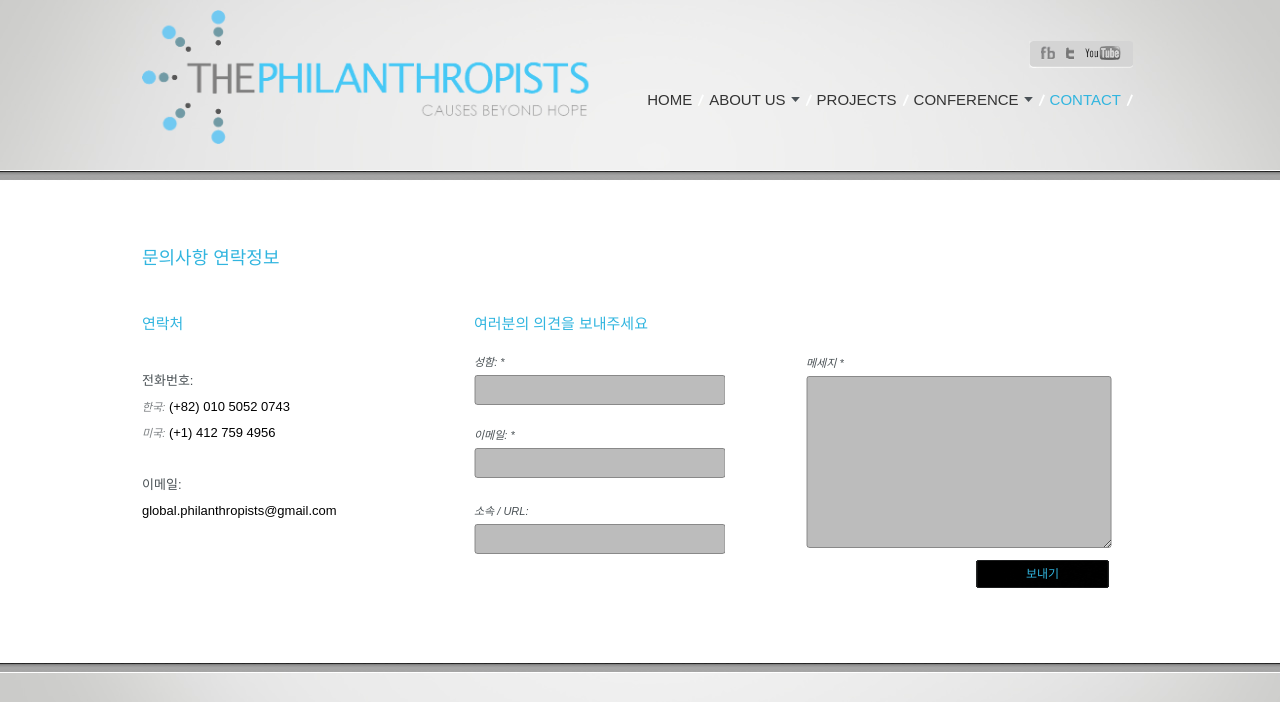
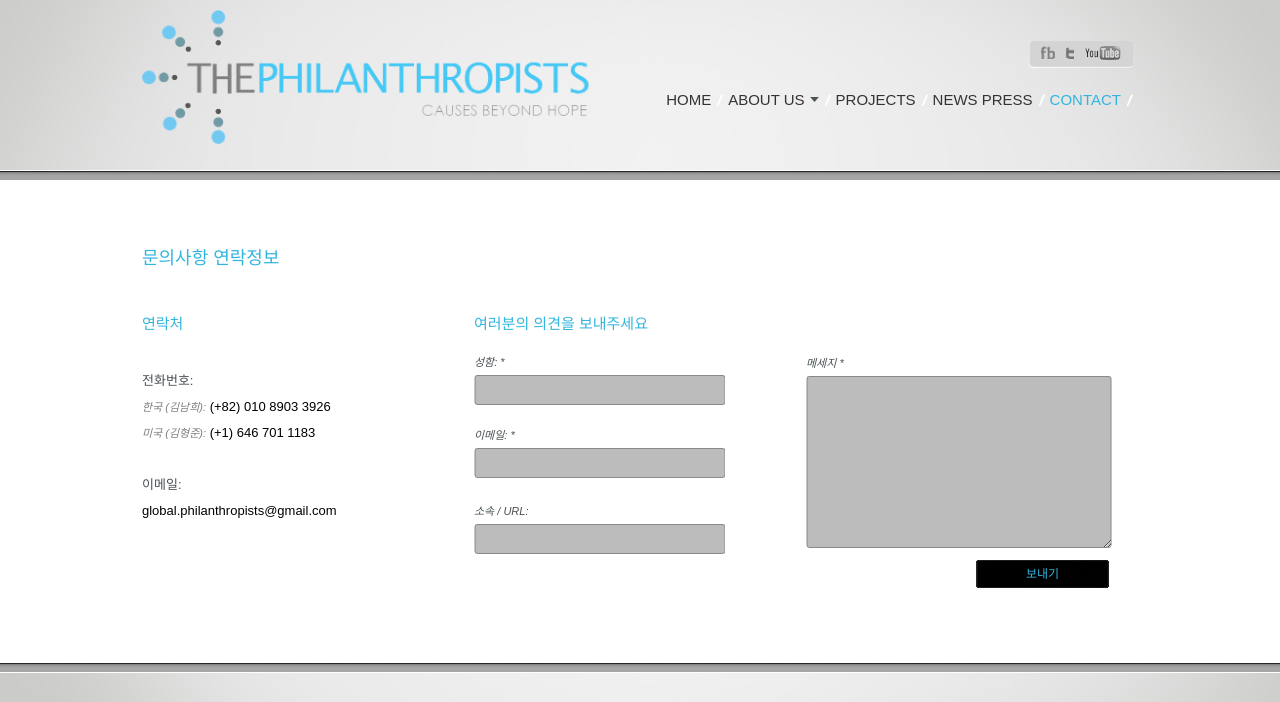
Before and after one commit to nackchoon/philanthropists, a PHP site: page /contact.php in a window 1280 px wide. Shown: the top 702 px of the page. Run offline with PHP 8.4, Linux system fonts and the light colour scheme; some web fonts are replaced.

Commit message:
navigation change, consulting delete, contact info change

```diff
--- a/contact.php
+++ b/contact.php
@@ -63,9 +63,9 @@
 
 							<span class="gray">전화번호:</span><br />
 
-							<small>한국:</small> <span class="black">(+82) 010 5052 0743</span><br />
+							<small>한국 (김남희):</small> <span class="black">(+82) 010 8903 3926</span><br />
 
-							<small>미국:</small> <span class="black">(+1) 412 759 4956</span><br /><br />
+							<small>미국 (김형준):</small> <span class="black">(+1) 646 701 1183</span><br /><br />
 
 							<span class="gray">이메일:</span><br />
 
--- a/includes/navi.php
+++ b/includes/navi.php
@@ -20,37 +20,27 @@
 
 		<li class="root-item"><a <?php if ($current_page == "projects") { ?>class="active"<?php } ?> href="/projects.php">Projects</a></li>
 
-		<li class="root-item parent"><a <?php if ($current_page == "conference") { ?>class ="active"<?php } ?> href="/projects/conference/index.php">Conference</a>
+    <!-- <li class="root-item parent"><a <?php if ($current_page == "conference") { ?>class ="active"<?php } ?> href="/projects/conference/index.php">Conference</a>
 
-			<ul>
+      <ul>
 
-				<li class="first"><a <?php if ($current_page == "conference") { ?>class="active"<?php } ?> href="/projects/conference/index.php#content">Overview</a></li>
+        <li class="first"><a <?php if ($current_page == "conference") { ?>class="active"<?php } ?> href="/projects/conference/index.php#content">Overview</a></li>
 
-				<li><a <?php if ($current_page == "conference_topics") { ?>class="active"<?php } ?> href="/projects/conference/topics.php#content">Topics</a></li>
+        <li><a <?php if ($current_page == "conference_topics") { ?>class="active"<?php } ?> href="/projects/conference/topics.php#content">Topics</a></li>
 
-				<!-- <li><a <?php if ($current_page == "conference_panelists") { ?>class="active"<?php } ?> href="/projects/conference/panelists.php#content">Panelists</a></li> -->
+        <li class="last"><a <?php if ($current_page == "conference_speakers") { ?>class="active"<?php } ?> href="/projects/conference/mainspeaker.php#content">Speakers</a></li>
 
-				<li class="last"><a <?php if ($current_page == "conference_speakers") { ?>class="active"<?php } ?> href="/projects/conference/mainspeaker.php#content">Speakers</a></li>
+      </ul>
 
-			</ul>
+    </li> -->
 
-		</li>
 
-		<!--
-		<li class="root-item parent"><a <?php if ($current_page == "gallery") { ?>class="active"<?php } ?> href="/media/gallery.php">Media</a>
+	   <!-- <li class="root-item"><a <?php if ($current_page == "gallery") { ?>class="active"<?php } ?> href="/media/gallery.php">Gallery</a></li> -->
 
-			<ul>
+	   <li class="root-item"><a <?php if ($current_page == "news") { ?>class="active"<?php } ?> href="/media/press.php">News Press</a></li>
 
-				<li class="first"><a <?php if ($current_page == "gallery") { ?>class="active"<?php } ?> href="/media/gallery.php">Gallery</a></li>
+	   <!-- <li class="root-item"><a <?php if ($current_page == "magazine") { ?>class="active"<?php } ?> href="/magazine.php">Magazine</a></li> -->
 
-				<li class="last"><a <?php if ($current_page == "news") { ?>class="active"<?php } ?> href="/media/press.php">News Press</a></li>
-
-			</ul>
-
-		</li>
-
-		<li class="root-item"><a <?php if ($current_page == "magazine") { ?>class="active"<?php } ?> href="/magazine.php">Magazine</a></li>
-		-->
 
 		<li class="root-item"><a <?php if ($current_page == "contact") { ?>class="active"<?php } ?> href="/contact.php">Contact</a></li>
 
--- a/media/press.php
+++ b/media/press.php
@@ -73,7 +73,7 @@
 
 						<div class="submenu">
 
-							<h1>The Philanthropists&#39; Media</h1>
+							<h1>The Philanthropists&#39; in Media</h1>
 
 							<p>Under Construction</p>
 
```
Also changed, not shown: projects.php (+5 -5 lines).
